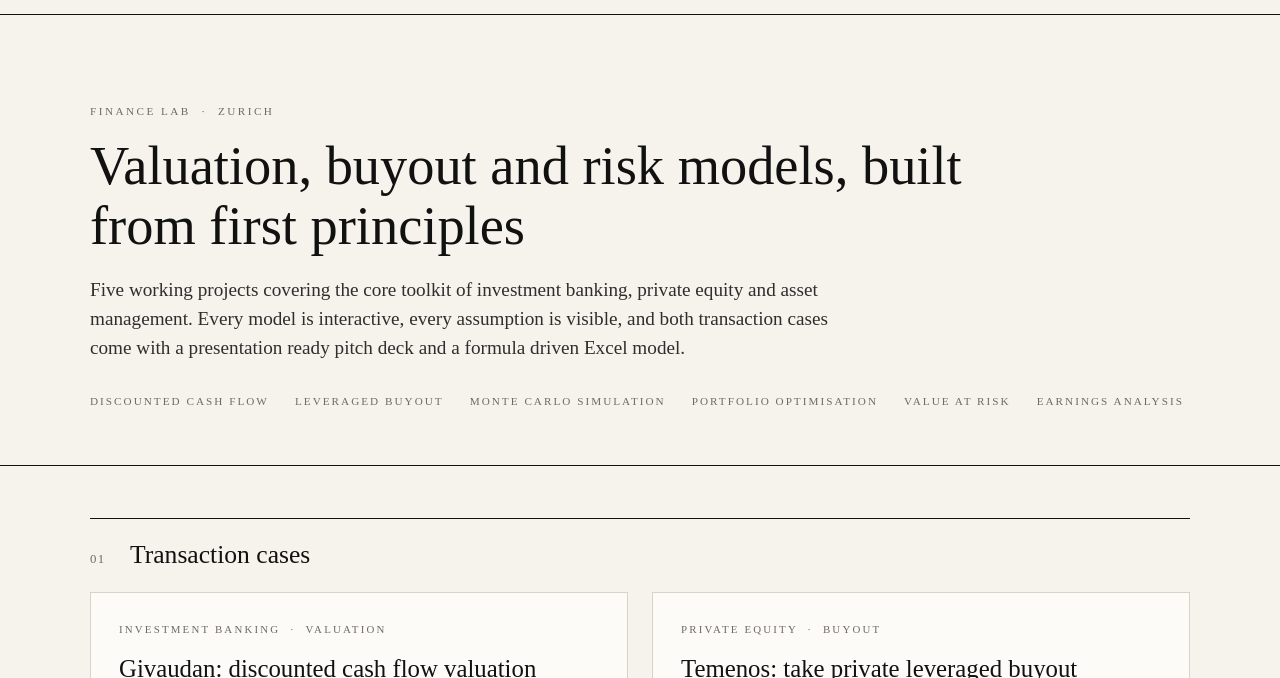
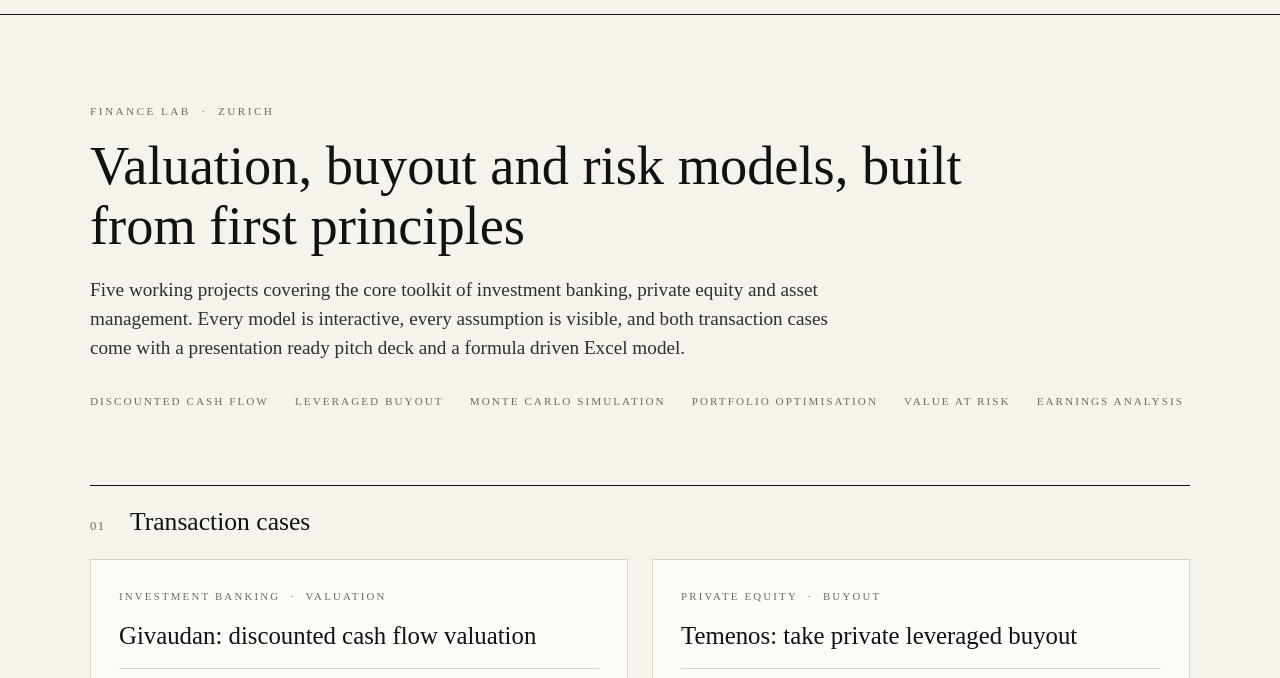
Before and after one commit to pascalielric/financelab, a plain HTML site: page index.html in a window 1280 px wide. Shown: the part 50-728 px from the top of the page. Drawn offline with Linux system fonts and the light colour scheme.

Commit message:
Remove full width rule under the home page hero
Co-Authored-By: Claude Opus 5.5 <noreply@anthropic.com>
Claude-Session: https://claude.ai/code/session_01Rx61cag5CLfDrNJAehBCnN

```diff
--- a/css/style.css
+++ b/css/style.css
@@ -45,7 +45,7 @@ p { margin: .4rem 0 .9rem; color: var(--ink-2); }
 .data-pill.live .dot { background: var(--pos); }
 
 /* Hero and page head */
-.hero { padding: 88px 0 56px; border-bottom: 1px solid var(--ink); }
+.hero { padding: 88px 0 24px; }
 .hero h1 { font-size: 3.4rem; max-width: 900px; margin-bottom: 1.2rem; }
 .hero p { font-size: 1.2rem; max-width: 760px; color: var(--ink-2); }
 .eyebrow { text-transform: uppercase; letter-spacing: 0.22em; font-size: 0.7rem; color: var(--muted); margin-bottom: 1.1rem; }
```
